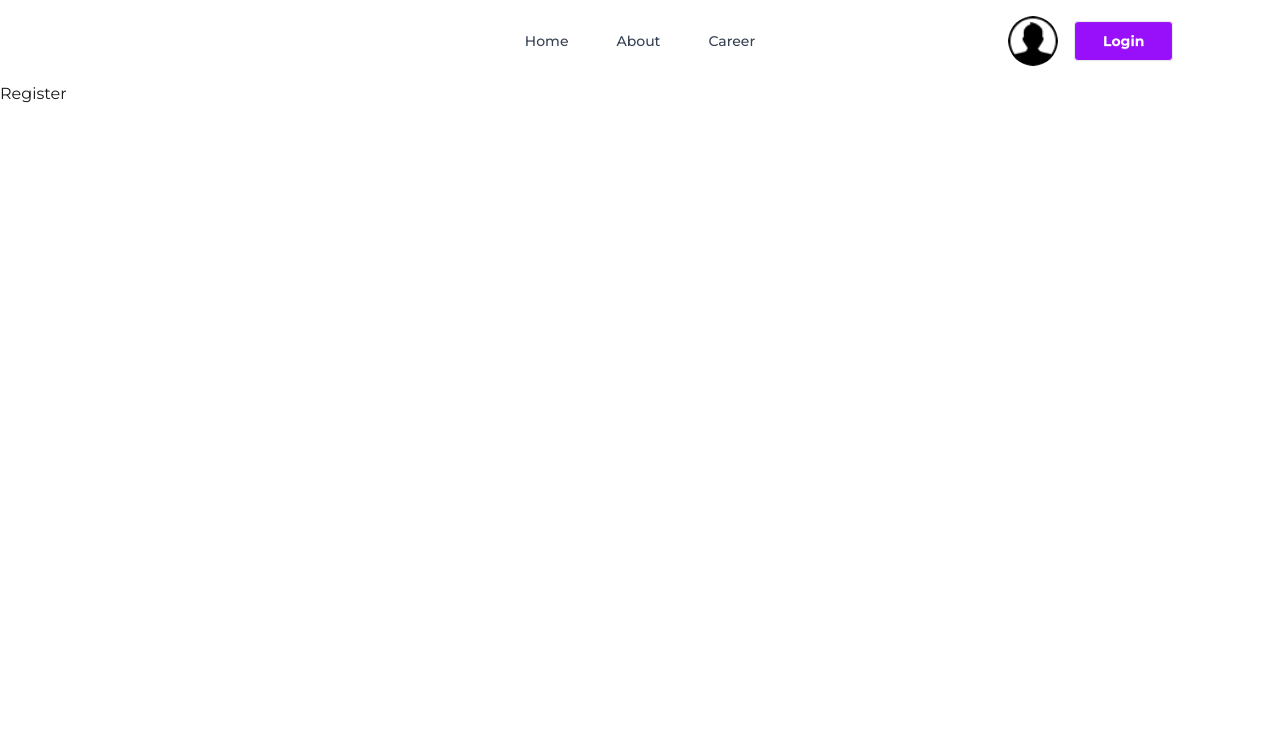
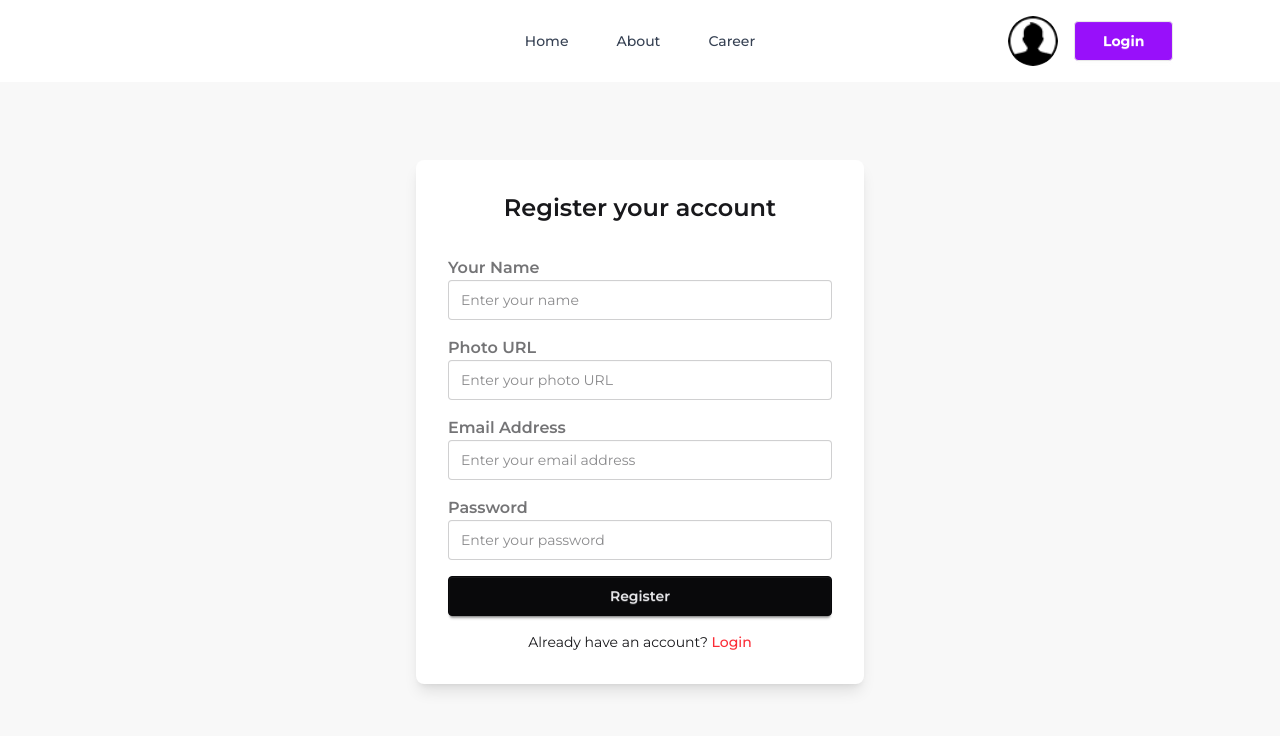
Before and after one commit to sakibulislam75/dragon-news, a Next.js app: page /register in a window 1280 px wide. Shown: the top 736 px of the page. Built offline with nearby package versions, Linux system fonts and the light colour scheme.

Commit message:
feat: add login and register pages with React Hook Form, authentication pending

```diff
--- a/package.json
+++ b/package.json
@@ -15,6 +15,7 @@
       "react": "19.2.4",
       "react-dom": "19.2.4",
       "react-fast-marquee": "^1.6.5",
+      "react-hook-form": "^7.80.0",
       "react-icons": "^5.6.0"
    },
    "devDependencies": {
--- a/src/app/(auth)/login/page.jsx
+++ b/src/app/(auth)/login/page.jsx
@@ -1,11 +1,76 @@
+'use client';
 import React from 'react';
-export const metadata = {
-   title: 'Dragon News || LogIn',
-};
+import { useForm } from 'react-hook-form';
+
 const LogInPage = () => {
+   /*
+   const onSubmit = async (e) => {
+      e.preventDefault();
+      const formData = new FormData(e.currentTarget);
+      const userData = Object.fromEntries(formData.entries());
+
+      console.log(userData);
+   };
+*/
+   const {
+      register,
+      handleSubmit,
+      formState: { errors },
+   } = useForm();
+   const onSubmit = (data) => {
+      console.log(data);
+   };
+
    return (
-      <div>
-         <h1>LogIn</h1>
+      <div className="h-[85vh] flex items-center justify-center bg-base-200">
+         <div className="w-full max-w-md bg-base-100 shadow-lg rounded-lg p-8">
+            {/* Title */}
+            <h2 className="text-xl font-semibold text-center mb-8">Login your account</h2>
+
+            {/* Form */}
+            <form className="space-y-4" onSubmit={handleSubmit(onSubmit)}>
+               {/* Email */}
+               <div>
+                  <label className="label">
+                     <span className="label-text font-semibold">Email address</span>
+                  </label>
+                  <input
+                     type="email"
+                     placeholder="Enter your email address"
+                     className="input input-bordered w-full"
+                     {...register('email', { required: 'Email is required' })}
+                  />
+                  {errors.email && <span className="text-red-500">{errors.email.message}</span>}
+               </div>
+
+               {/* Password */}
+               <div>
+                  <label className="label">
+                     <span className="label-text">Password</span>
+                  </label>
+                  <input
+                     type="password"
+                     placeholder="Enter your password"
+                     className="input input-bordered w-full"
+                     {...register('password', { required: 'Password is required' })}
+                  />
+                  {errors.password && (
+                     <span className="text-red-500">{errors.password.message}</span>
+                  )}
+               </div>
+
+               {/* Button */}
+               <button className="btn btn-neutral w-full mt-2">Login</button>
+
+               {/* Footer */}
+               <p className="text-center text-sm mt-4">
+                  Don't Have An Account ?{' '}
+                  <a href="/register" className="text-red-500 font-medium">
+                     register
+                  </a>
+               </p>
+            </form>
+         </div>
       </div>
    );
 };
--- a/src/app/(auth)/register/page.jsx
+++ b/src/app/(auth)/register/page.jsx
@@ -1,11 +1,114 @@
+'use client';
+
 import React from 'react';
-export const metadata = {
-   title: 'Dragon News || Register',
-};
+import { useForm } from 'react-hook-form';
+
 const RegisterPage = () => {
+   const {
+      register,
+      handleSubmit,
+      formState: { errors },
+   } = useForm();
+
+   const onSubmit = (data) => {
+      const { name, photoURL, email, password } = data;
+      console.log(data);
+   };
+
    return (
-      <div>
-         <h1>Register</h1>
+      <div className="h-[85vh] flex items-center justify-center bg-base-200">
+         <div className="w-full max-w-md bg-base-100 shadow-lg rounded-lg p-8">
+            {/* Title */}
+            <h2 className="text-2xl font-semibold text-center mb-8">Register your account</h2>
+
+            {/* Form */}
+            <form className="space-y-4" onSubmit={handleSubmit(onSubmit)}>
+               {/* Name */}
+               <div>
+                  <label className="label">
+                     <span className="label-text font-semibold">Your Name</span>
+                  </label>
+                  <input
+                     type="text"
+                     placeholder="Enter your name"
+                     className="input input-bordered w-full"
+                     {...register('name', {
+                        required: 'Name is required',
+                     })}
+                  />
+                  {errors.name && (
+                     <span className="text-red-500 text-sm">{errors.name.message}</span>
+                  )}
+               </div>
+
+               {/* Photo URL */}
+               <div>
+                  <label className="label">
+                     <span className="label-text font-semibold">Photo URL</span>
+                  </label>
+                  <input
+                     type="text"
+                     placeholder="Enter your photo URL"
+                     className="input input-bordered w-full"
+                     {...register('photoURL', {
+                        required: 'Photo URL is required',
+                     })}
+                  />
+                  {errors.photoURL && (
+                     <span className="text-red-500 text-sm">{errors.photoURL.message}</span>
+                  )}
+               </div>
+
+               {/* Email */}
+               <div>
+                  <label className="label">
+                     <span className="label-text font-semibold">Email Address</span>
+                  </label>
+                  <input
+                     type="email"
+                     placeholder="Enter your email address"
+                     className="input input-bordered w-full"
+                     {...register('email', {
+                        required: 'Email is required',
+                     })}
+                  />
+                  {errors.email && (
+                     <span className="text-red-500 text-sm">{errors.email.message}</span>
+                  )}
+               </div>
+
+               {/* Password */}
+               <div>
+                  <label className="label">
+                     <span className="label-text font-semibold">Password</span>
+                  </label>
+                  <input
+                     type="password"
+                     placeholder="Enter your password"
+                     className="input input-bordered w-full"
+                     {...register('password', {
+                        required: 'Password is required',
+                     })}
+                  />
+                  {errors.password && (
+                     <span className="text-red-500 text-sm">{errors.password.message}</span>
+                  )}
+               </div>
+
+               {/* Register Button */}
+               <button type="submit" className="btn btn-neutral w-full">
+                  Register
+               </button>
+
+               {/* Footer */}
+               <p className="text-center text-sm">
+                  Already have an account?{' '}
+                  <a href="/login" className="text-red-500 font-medium hover:underline">
+                     Login
+                  </a>
+               </p>
+            </form>
+         </div>
       </div>
    );
 };
--- a/src/app/(main)/news/[Id]/page.jsx
+++ b/src/app/(main)/news/[Id]/page.jsx
@@ -7,6 +7,7 @@
    const news = await getNewsDetails(Id);
    return {
       title: news.title,
+      description: news.details,
    };
 }
 
```
Also changed, not shown: 1 other file (tests, documents, lock files or other folders).
